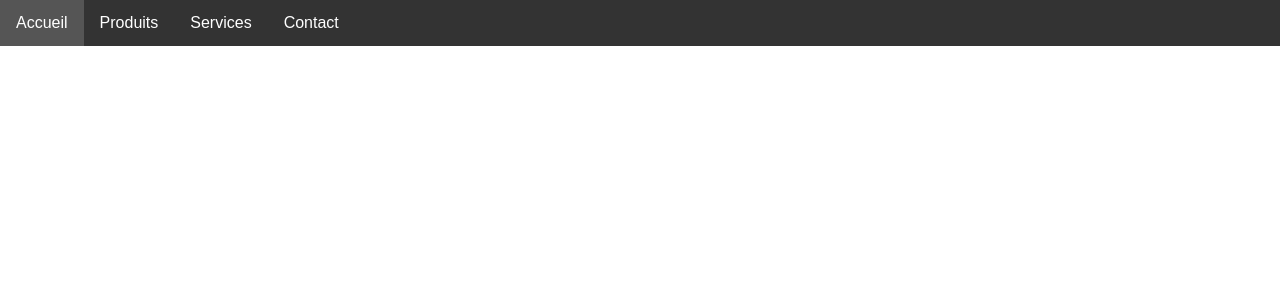
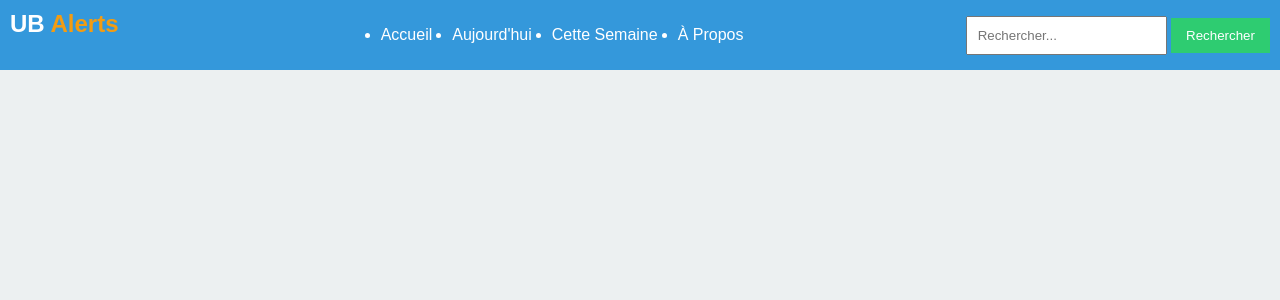
Before and after one commit to Caleb-LEBON/Caleb-LEBON.github.io, a PHP site: page / in a window 1280 px wide. Shown: the top 300 px of the page. Run offline with PHP 8.4, Linux system fonts and the light colour scheme; some libraries are stand-ins or nearby versions.

Commit message:
Ajout des couleurs

```diff
--- a/CSS/styles.css
+++ b/CSS/styles.css
@@ -2,31 +2,55 @@ body {
     font-family: Arial, sans-serif;
     margin: 0;
     padding: 0;
+    background-color: #ecf0f1;
 }
 
 nav {
-    background-color: #333;
+    background-color: #3498db;
+    color: white;
+    padding: 10px;
+    display: flex;
+    justify-content: space-between;
 }
 
-ul {
-    list-style-type: none;
+.logo h1 {
+    font-size: 1.5em;
     margin: 0;
-    padding: 0;
-    overflow: hidden;
 }
 
-li {
-    float: left;
+.logo span {
+    color: #f39c12;
 }
 
-li a {
-    display: block;
+.menu-center {
+    display: flex;
+}
+
+.menu-center li {
+    margin: 0 10px;
+}
+
+a {
     color: white;
-    text-align: center;
-    padding: 14px 16px;
     text-decoration: none;
 }
 
-li a:hover {
-    background-color: #555;
+a:hover {
+    color: #2ecc71;
 }
+
+.search-form {
+    display: flex;
+    align-items: center;
+}
+
+input {
+    padding: 10px;
+}
+
+button {
+    padding: 10px 15px;
+    background-color: #2ecc71;
+    color: white;
+    border: none;
+}
--- a/index.html
+++ b/index.html
@@ -3,17 +3,27 @@
 <head>
     <meta charset="UTF-8">
     <meta name="viewport" content="width=device-width, initial-scale=1.0">
+    <link rel="stylesheet" href="CSS/styles.css">
+    <script src="https://kit.fontawesome.com/your-fontawesome-kit.js" crossorigin="anonymous"></script>
     <title>UB Alerts</title>
-<link rel="stylesheet" href="CSS/styles.css">
 </head>
 <body>
     <nav>
-    <ul>
-        <li><a href="#">Accueil</a></li>
-        <li><a href="#">Produits</a></li>
-        <li><a href="#">Services</a></li>
-        <li><a href="#">Contact</a></li>
+        <div class="logo">
+            <h1>UB <span>Alerts</span></h1>
+        </div>
+        <ul class="menu-center">
+            <li><a href="#"><i class="fas fa-home"></i> Accueil</a></li>
+            <li><a href="#"><i class="fas fa-calendar-day"></i> Aujourd'hui</a></li>
+            <li><a href="#"><i class="fas fa-calendar-week"></i> Cette Semaine</a></li>
+            <li><a href="#"><i class="fas fa-info-circle"></i> À Propos</a></li>
         </ul>
+        <div class="search-form">
+            <form action="#" method="get">
+                <input type="text" placeholder="Rechercher...">
+                <button type="submit"><i class="fas fa-search"></i> Rechercher</button>
+            </form>
+        </div>
     </nav>
 </body>
 </html>
```
Lines whose indentation alone changed are shown as unchanged.
